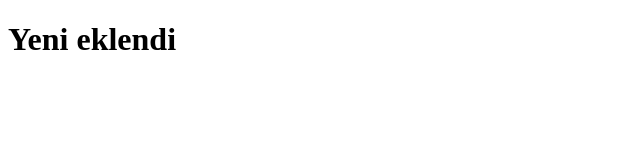
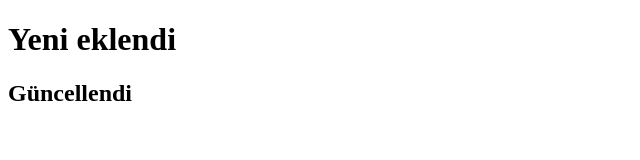
Before and after one commit to Mrsixq/HaftaSonuAlistirmalar, a plain HTML site: page index.html in a window 1280 px wide. Shown: the whole page, without its empty margins (0-640 px from the left). Drawn offline with Linux system fonts and the light colour scheme.

Commit message:
Güncellemeler yapıldı

```diff
--- a/index.html
+++ b/index.html
@@ -7,5 +7,6 @@
 </head>
 <body>
     <h1>Yeni eklendi</h1>
+    <h2>Güncellendi</h2>
 </body>
 </html>
```
